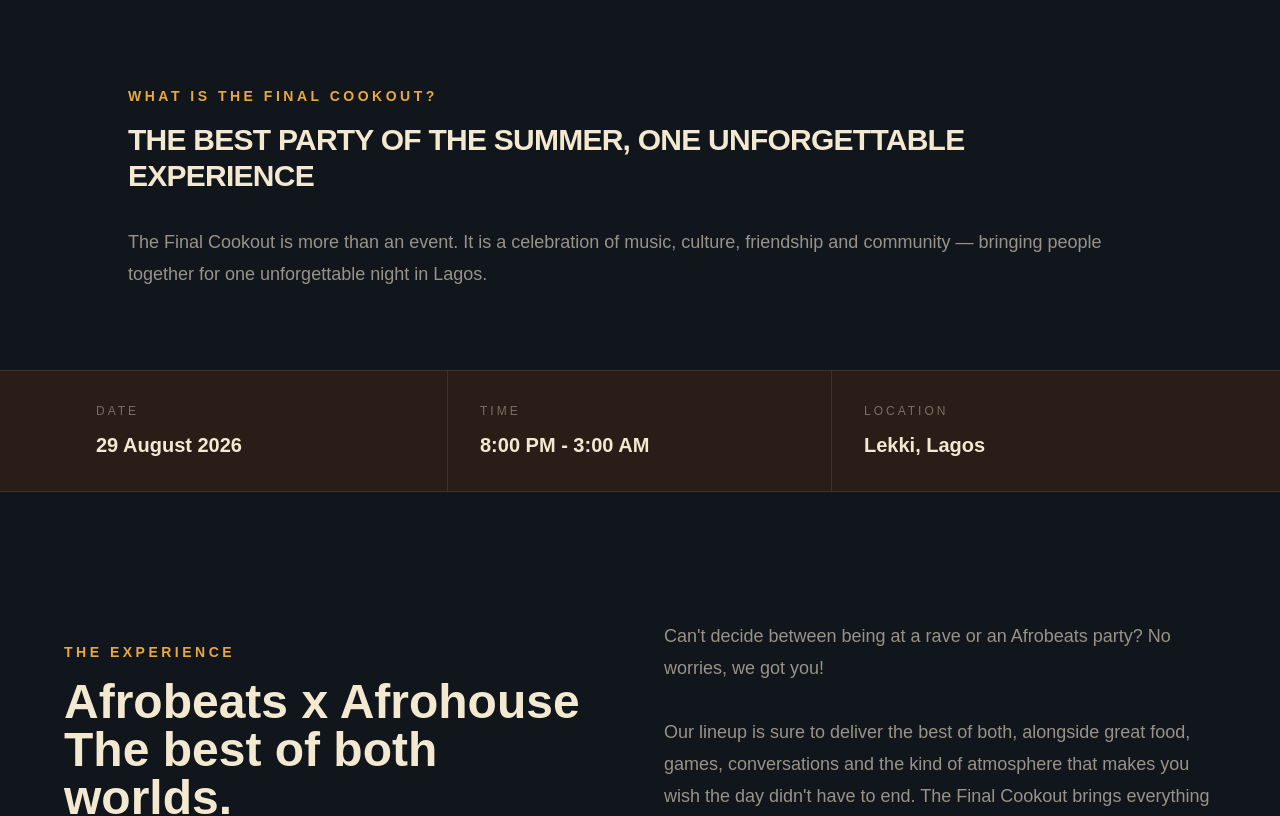
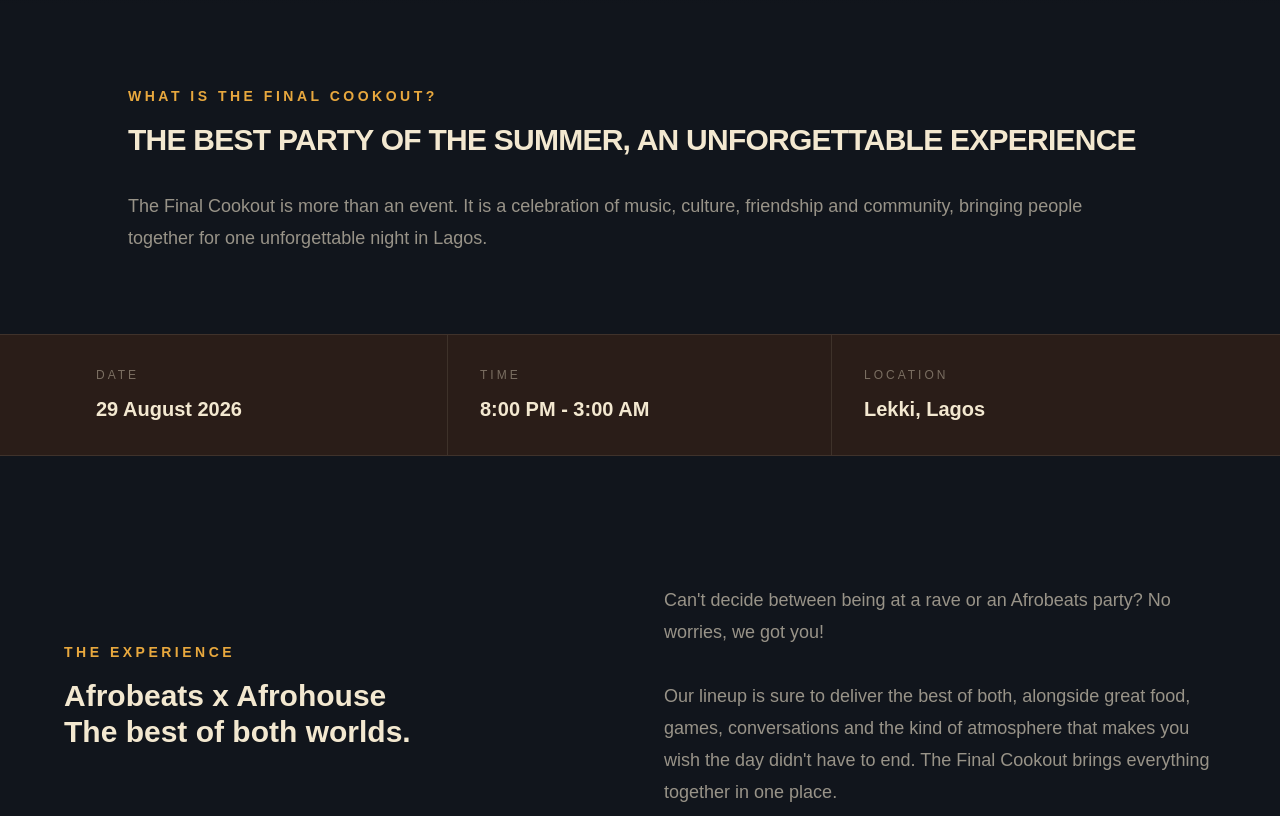
Before and after one commit to DavidUwak/final-cookout, a Next.js app: page / in a window 1280 px wide. Shown: the part 800-1616 px from the top of the page. Built offline with nearby package versions, Linux system fonts and the light colour scheme.

Commit message:
another change

```diff
--- a/app/page.tsx
+++ b/app/page.tsx
@@ -210,6 +210,7 @@ export default function Home() {
                 mt-8
                 text-sm
                 uppercase
+                font-semibold
                 tracking-[0.3em]
                 text-white/80
                 sm:text-base
@@ -319,12 +320,12 @@ export default function Home() {
             </p>
 
             <h2 className="text-2xl font-semibold tracking-tight text-[#F3E8D0] sm:text-3xl">
-              THE BEST PARTY OF THE SUMMER, ONE UNFORGETTABLE EXPERIENCE
+              THE BEST PARTY OF THE SUMMER, AN UNFORGETTABLE EXPERIENCE
             </h2>
 
             <p className="mt-8 text-lg leading-8 text-[#F3E8D0]/60">
               The Final Cookout is more than an event. It is a celebration
-              of music, culture, friendship and community — bringing people
+              of music, culture, friendship and community, bringing people
               together for one unforgettable night in Lagos.
             </p>
 
@@ -392,7 +393,7 @@ export default function Home() {
               The Experience
             </p>
 
-            <h2 className="mt-4 text-4xl font-semibold text-[#F3E8D0] sm:text-5xl">
+            <h2 className="mt-4 text-2xl font-semibold text-[#F3E8D0] sm:text-3xl">
               Afrobeats x Afrohouse
               <br />
               The best of both worlds.
```
